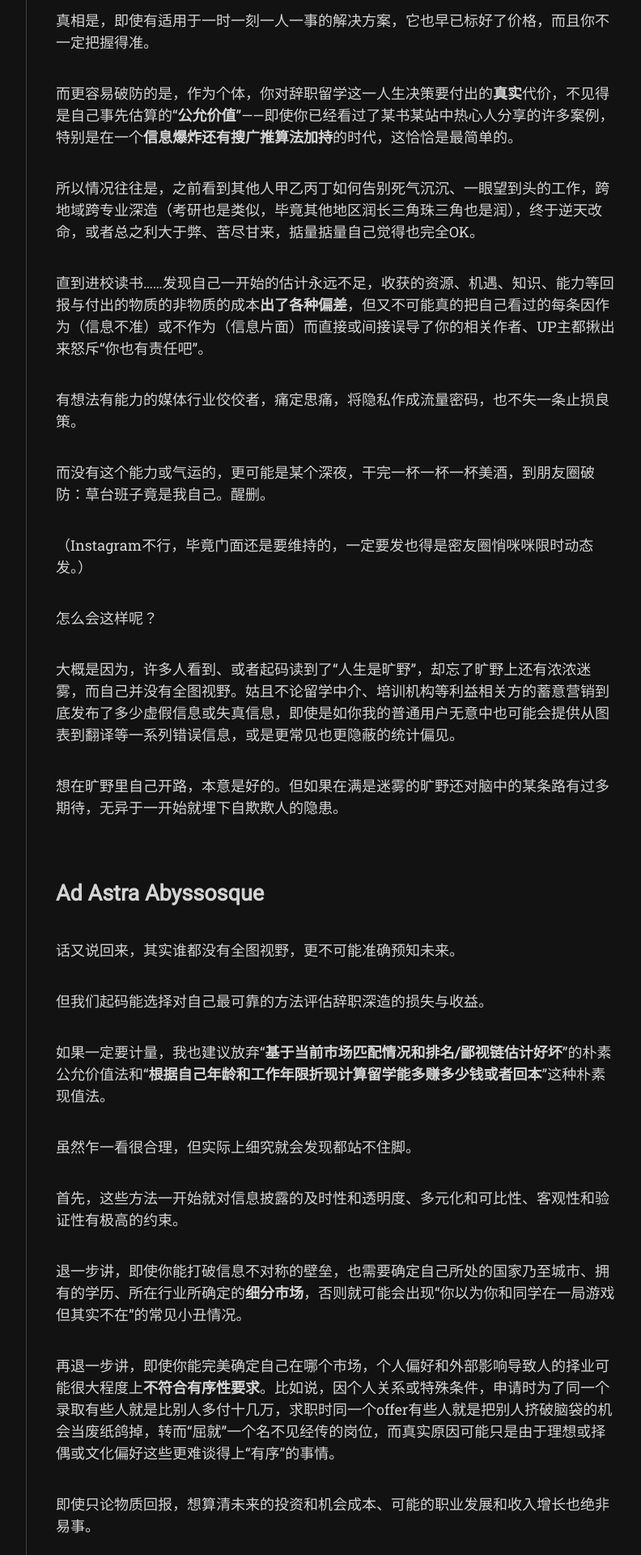
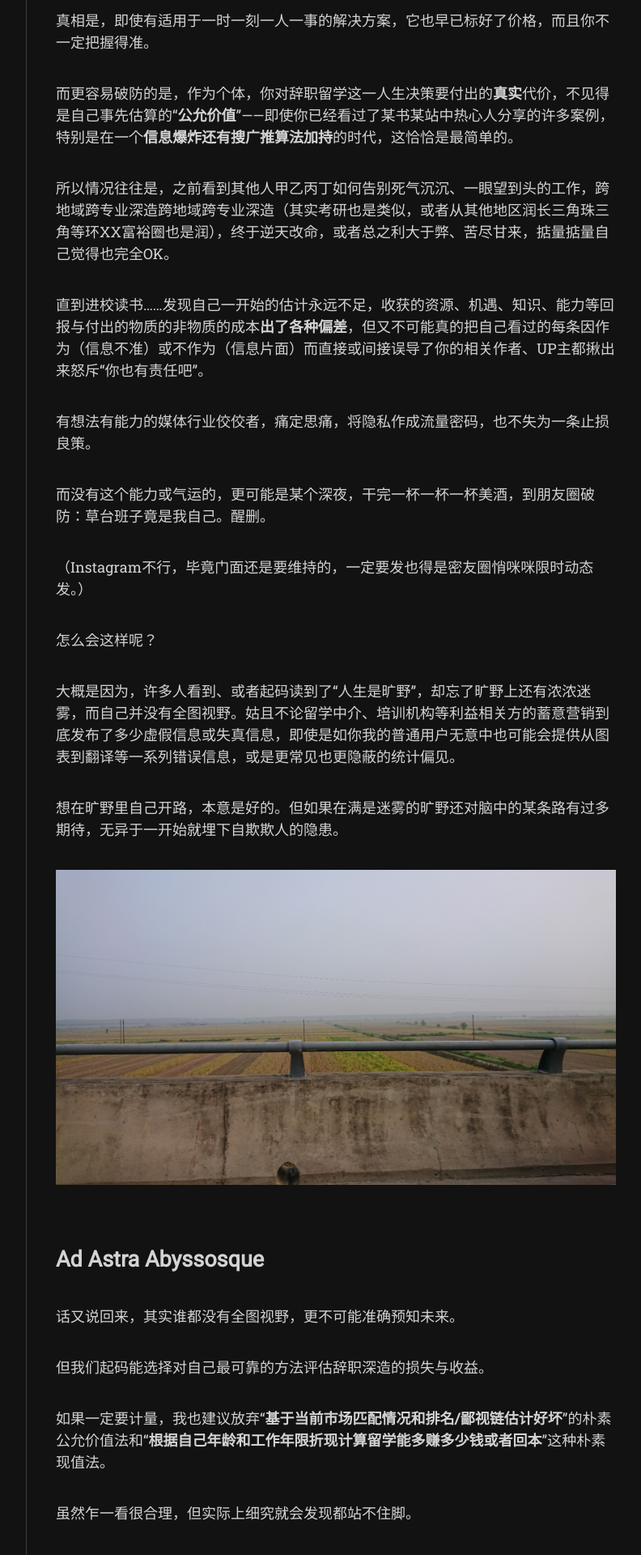
Before and after one commit to Lithiumcr/Lithiumcr.github.io, a Jekyll site: the page built from _posts/司机行记/2024-03-24-辞职留学怎成诈骗：笼罩旷野的迷雾.md, in a window 1280 px wide. Shown: the part 894-2814 px from the top of the page at 81% size, without its empty margins (357-1149 px from the left). Built offline with Jekyll 4.4.1, drawn with Linux system fonts in a browser that asks for light colours; nearby versions of some CDN libraries; some web fonts are replaced; some of the changed text lies outside the part shown.

Commit message:
add photos and debug

```diff
--- a/_posts/司机行记/2024-03-24-辞职留学怎成诈骗：笼罩旷野的迷雾.md
+++ b/_posts/司机行记/2024-03-24-辞职留学怎成诈骗：笼罩旷野的迷雾.md
@@ -21,11 +21,11 @@ author: 北辕司机
 
 而更容易破防的是，作为个体，你对辞职留学这一人生决策要付出的**真实**代价，不见得是自己事先估算的“**公允价值**”——即使你已经看过了某书某站中热心人分享的许多案例，特别是在一个**信息爆炸还有搜广推算法加持**的时代，这恰恰是最简单的。
 
-所以情况往往是，之前看到其他人甲乙丙丁如何告别死气沉沉、一眼望到头的工作，跨地域跨专业深造（考研也是类似，毕竟其他地区润长三角珠三角也是润），终于逆天改命，或者总之利大于弊、苦尽甘来，掂量掂量自己觉得也完全OK。
+所以情况往往是，之前看到其他人甲乙丙丁如何告别死气沉沉、一眼望到头的工作，跨地域跨专业深造跨地域跨专业深造（其实考研也是类似，或者从其他地区润长三角珠三角等环XX富裕圈也是润），终于逆天改命，或者总之利大于弊、苦尽甘来，掂量掂量自己觉得也完全OK。
 
 直到进校读书……发现自己一开始的估计永远不足，收获的资源、机遇、知识、能力等回报与付出的物质的非物质的成本**出了各种偏差**，但又不可能真的把自己看过的每条因作为（信息不准）或不作为（信息片面）而直接或间接误导了你的相关作者、UP主都揪出来怒斥“你也有责任吧”。
 
-有想法有能力的媒体行业佼佼者，痛定思痛，将隐私作成流量密码，也不失一条止损良策。
+有想法有能力的媒体行业佼佼者，痛定思痛，将隐私作成流量密码，也不失为一条止损良策。
 
 而没有这个能力或气运的，更可能是某个深夜，干完一杯一杯一杯美酒，到朋友圈破防：草台班子竟是我自己。醒删。
 
@@ -36,6 +36,8 @@ author: 北辕司机
 大概是因为，许多人看到、或者起码读到了“人生是旷野”，却忘了旷野上还有浓浓迷雾，而自己并没有全图视野。姑且不论留学中介、培训机构等利益相关方的蓄意营销到底发布了多少虚假信息或失真信息，即使是如你我的普通用户无意中也可能会提供从图表到翻译等一系列错误信息，或是更常见也更隐蔽的统计偏见。
 
 想在旷野里自己开路，本意是好的。但如果在满是迷雾的旷野还对脑中的某条路有过多期待，无异于一开始就埋下自欺欺人的隐患。
+
+![旷野与迷雾]({{ "/image/旷野与迷雾.jpg" | absolute_url }})
 
 ## Ad Astra Abyssosque
 
@@ -77,6 +79,8 @@ author: 北辕司机
 
 切记，**向着星辰与深渊**。
 
+![星辰与深渊]({{ "/image/旷野与迷雾.jpg" | absolute_url }})
+
 ## 利益相关
 
 笔者本科毕业后进入某国企，工作数年后辞职至欧洲全日制读研，目前同时还在全职打工中。在欧洲，不少同学尤其是工作后重返校园的同学，修读的“全日制”实际上都是这样的“双重全日制”。
```
Also changed, not shown: other parts of _posts/司机行记/2024-03-24-辞职留学怎成诈骗：笼罩旷野的迷雾.md (+2 -2 lines), image/旷野与迷雾.jpg (added), image/星辰与深渊.jpg (added).
